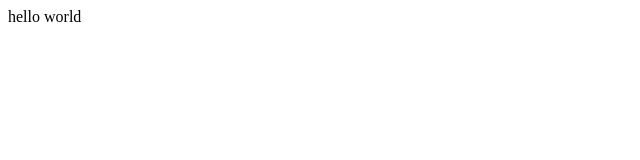
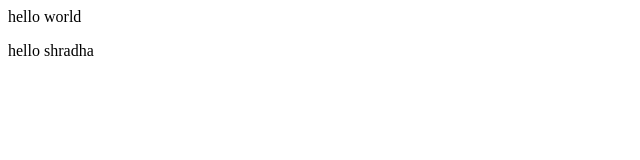
Before and after one commit to shilpa-patle/LoclaRepo, a plain HTML site: page index.html in a window 1280 px wide. Shown: the full height of the page, 0-640 px from the left. Drawn offline with Linux system fonts and the light colour scheme.

Commit message:
add new para

```diff
--- a/index.html
+++ b/index.html
@@ -1 +1,2 @@
 <p>hello world</p>
+<p>hello shradha</p>
```
